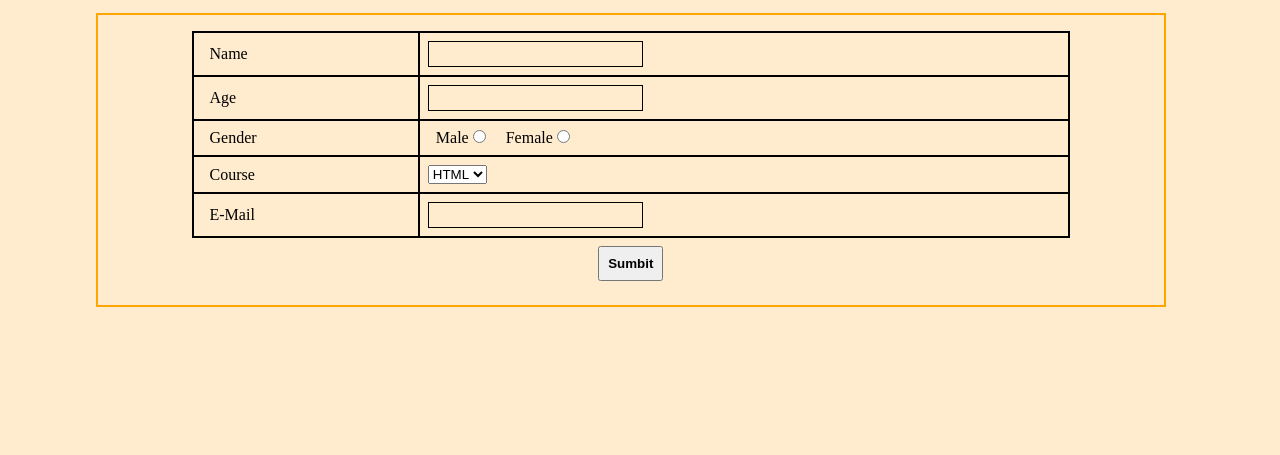
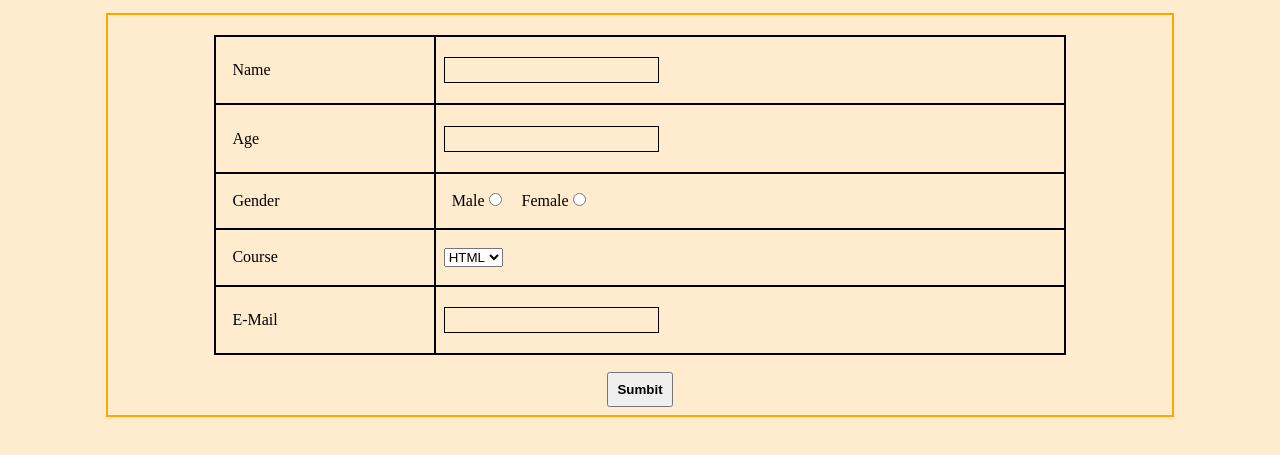
Before and after one commit to phenoix13/mentor, a plain HTML site: page index.html in a window 1280 px wide. Shown: the part 59-514 px from the top of the page. Drawn offline with Linux system fonts and the light colour scheme.

Commit message:
Update index.html

```diff
--- a/index.html
+++ b/index.html
@@ -19,6 +19,7 @@ body{
 .body{
     display: flex;
     flex-direction: column;
+    justify-content: center;
     align-items: center;
 }
 .body h1{
@@ -28,24 +29,22 @@ body{
     text-align: center;
     width: 100%;
 }
-.form{
-    width: 85%;
-    position: relative;
-}
 form{
-    position: absolute;
-    width: 95%;
+    width: 80vw;
+    height: 45vh;
     display: flex;
     flex-direction: column;
     align-items: center;
     border: 2px solid orange;
-    padding: 1rem;
+    padding: 20px;
+    position: relative;
 }
 table{
-    width: 85%;
+    position: absolute;
+    width: 80%;
+    height: 80%;
     border-collapse:collapse;
     border: 2px solid black;
-    padding: 0.5rem;
 }
 table td{
     padding: 0.5rem;
@@ -61,6 +60,8 @@ input{
     font-size: 1rem;
 }
 button{
+    position: absolute;
+    bottom: 0%;
     width: max-content;
     font-weight: bold;
     padding: 0.5rem;
```
